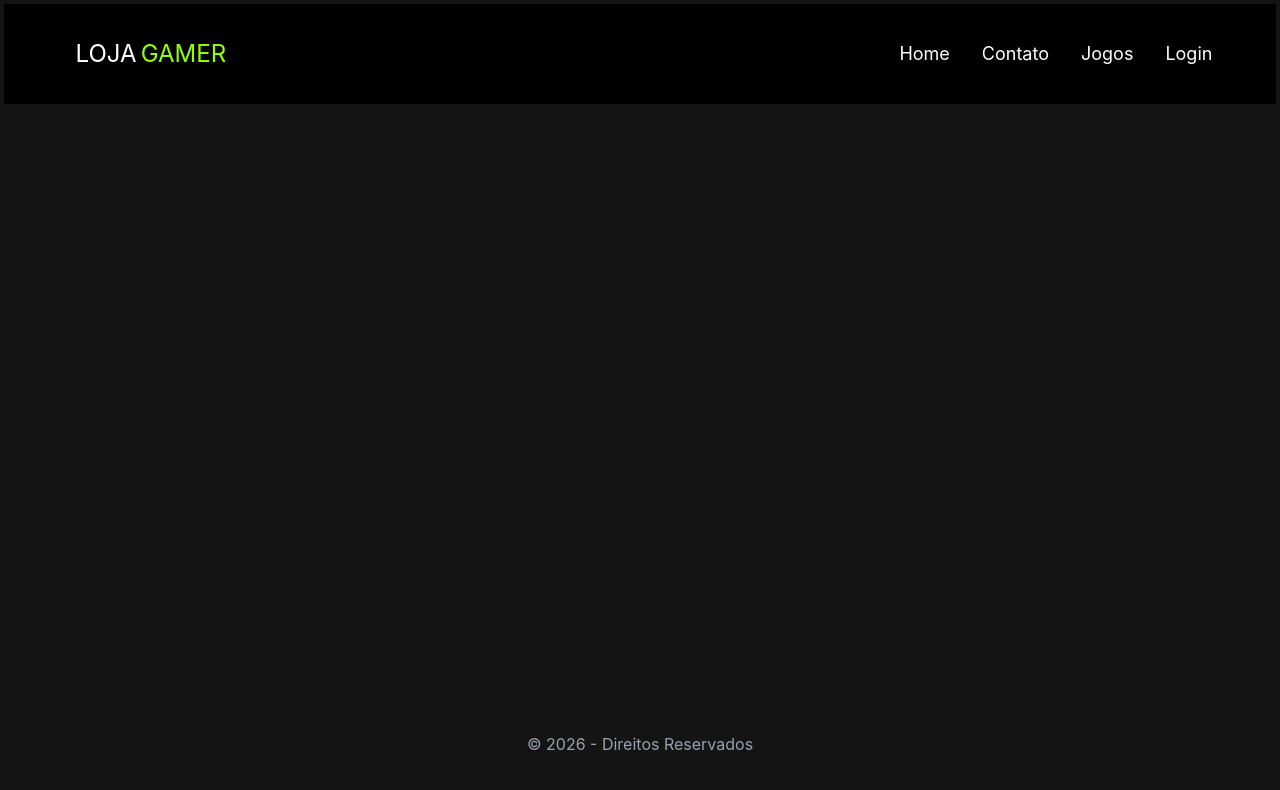
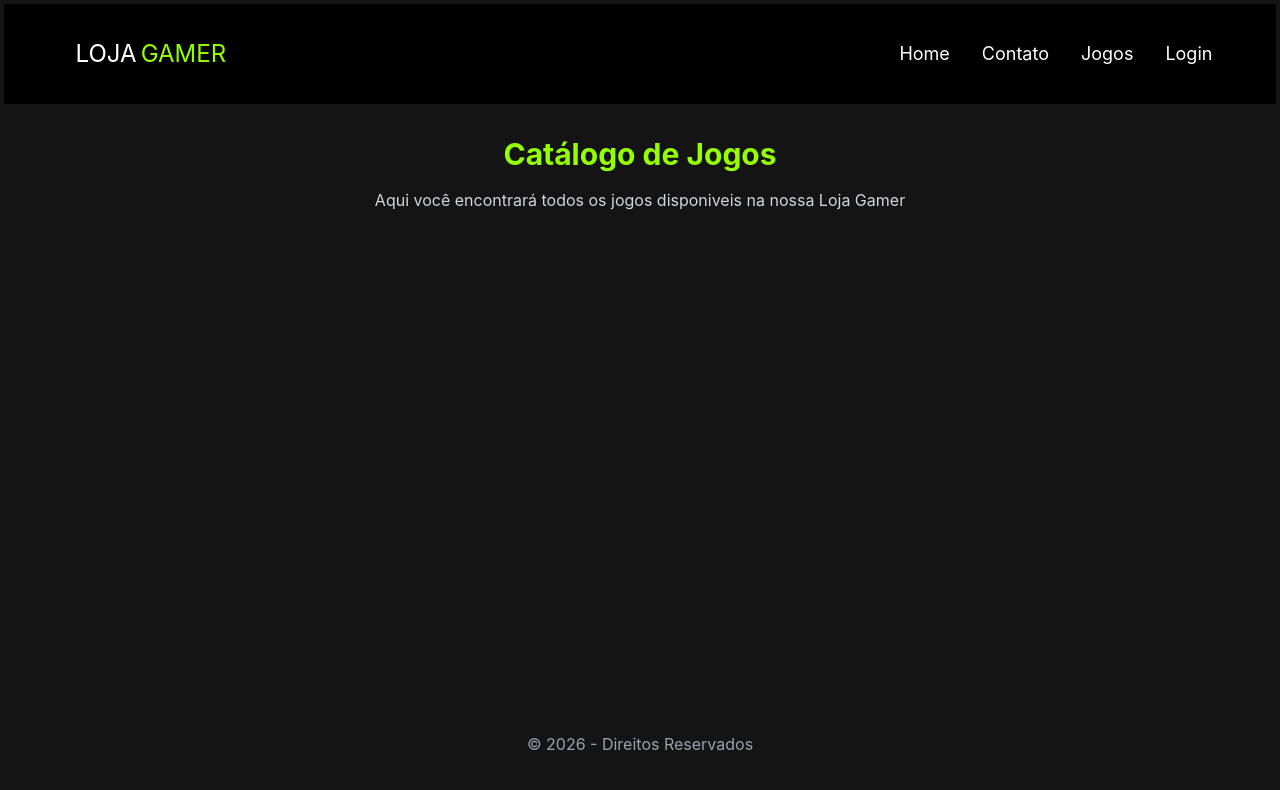
Before and after one commit to vinyciuslu/loja-gamer, a React (Vite) app: page /jogos in a window 1280 px wide. Shown: the top 790 px of the page. Built offline with nearby package versions, Linux system fonts and the light colour scheme.

Commit message:
feat: Codificando e Estilizando Jogos

```diff
--- a/src/pages/Jogos.jsx
+++ b/src/pages/Jogos.jsx
@@ -2,9 +2,12 @@
 
 const Jogos = () => {
   return (
-    <div>
-
-    </div>
+    <main className="px-[5%] text-center my-8 grow">
+      <h2 className="text-3xl font-bold mb-4 text-[#95ff00]">
+        Catálogo de Jogos</h2>
+      <p className="text-gray-300">Aqui você encontrará todos
+        os jogos disponiveis na nossa Loja Gamer</p>
+    </main>
   )
 }
 
```
